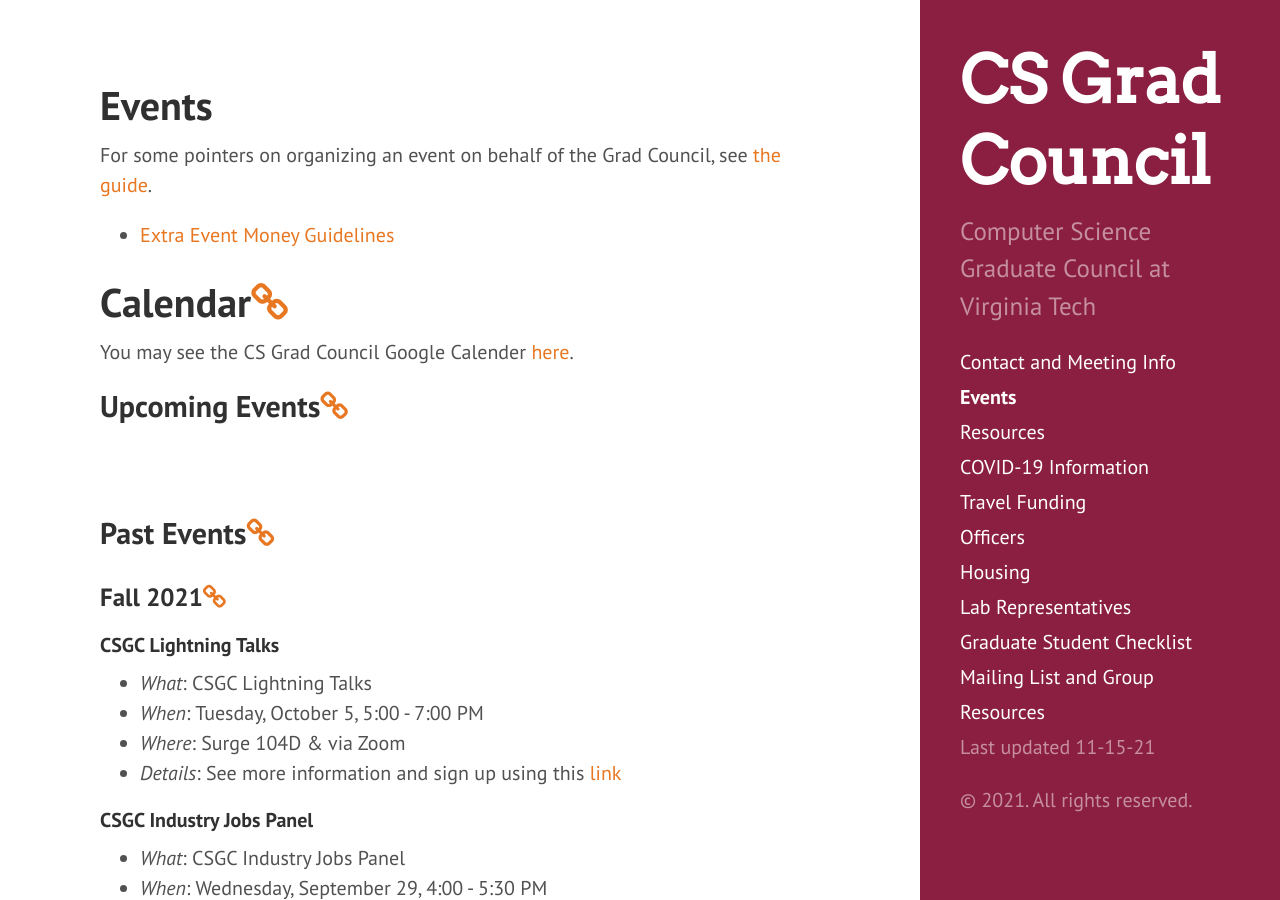
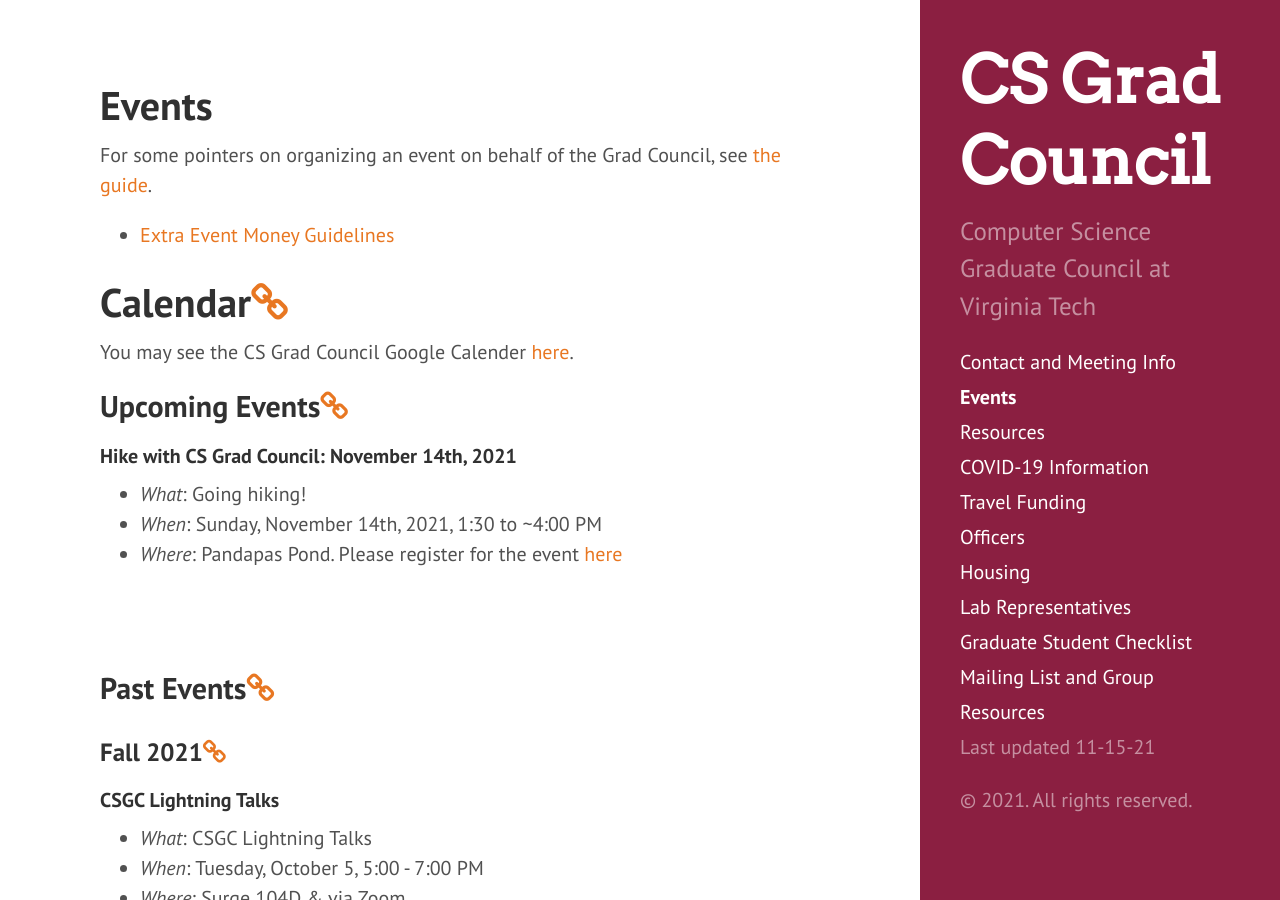
Before and after one commit to CSGraduateCouncil-VirginiaTech/csgc-website, a Jekyll site: the page built from events.md, in a window 1280 px wide and 900 px high. Built offline with Jekyll 4.4.1, drawn with Linux system fonts in a browser that asks for light colours.

Commit message:
event for hike
Signed-off-by: Alex Hicks <awh4kc@virginia.edu>

```diff
--- a/events.md
+++ b/events.md
@@ -12,6 +12,12 @@
 You may see the CS Grad Council Google Calender [here](https://calendar.google.com/calendar?cid=dnQuZWR1X240bnQ0aGdlNTBrdjdqajFjZDN1NzllaW1rQGdyb3VwLmNhbGVuZGFyLmdvb2dsZS5jb20).
 
 ## <a name="UpcomingEvents"></a>Upcoming Events<a href="#UpcomingEvents"><i class="fa fa-link" aria-hidden="true"></i></a>
+
+#### Hike with CS Grad Council: November 14th, 2021
+
+- *What*: Going hiking!
+- *When*: Sunday, November 14th, 2021, 1:30 to ~4:00 PM
+- *Where*: Pandapas Pond. Please register for the event [here](https://forms.gle/FUWxBfbx7sLi4uaK6)
 
 <br/><br/>
 
```
